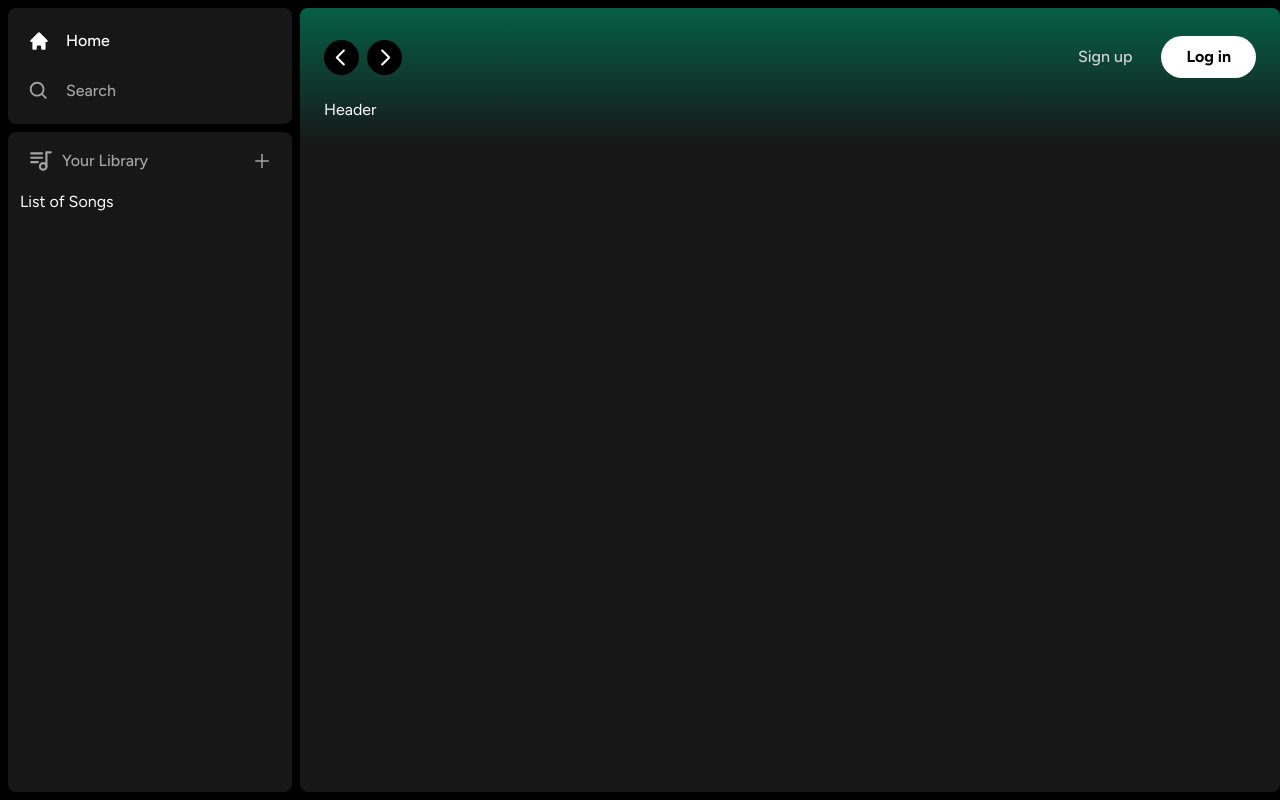
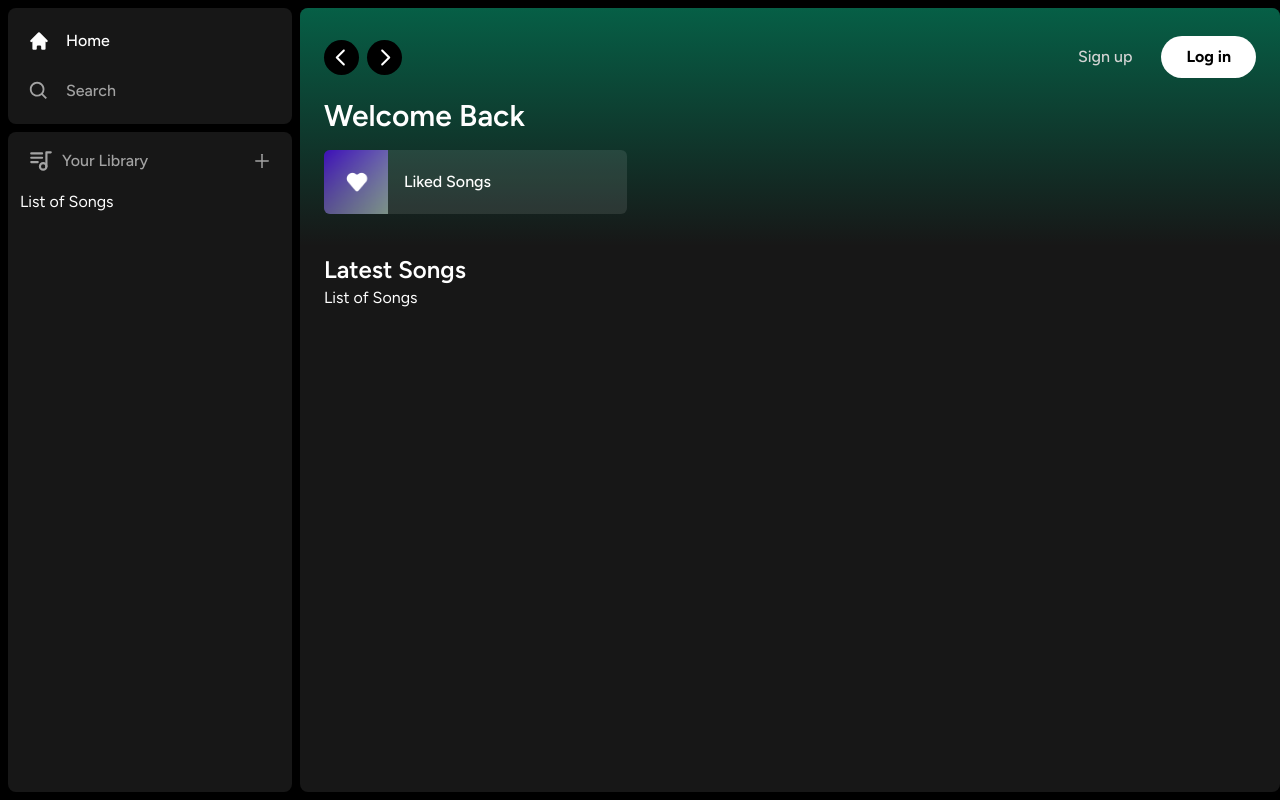
Before and after one commit to trainymonked/music-next, a Next.js app: page / in a window 1280 px wide. Built offline with nearby package versions, Linux system fonts and the light colour scheme.

Commit message:
Main Layout

```diff
--- a/app/(site)/page.tsx
+++ b/app/(site)/page.tsx
@@ -1,9 +1,23 @@
-import Header from '../../components/Header'
+import ListItem from '@/components/ListItem'
+import Header from '@/components/Header'
 
 export default function Home() {
-    return <div className='bg-neutral-900 rounded-lg h-full w-full overflow-hidden overflow-y-auto'>
-        <Header>
-            Header
-        </Header>
-    </div>
+    return (
+        <div className='bg-neutral-900 rounded-lg h-full w-full overflow-hidden overflow-y-auto'>
+            <Header>
+                <div className='mb-2'>
+                    <h1 className='text-white text-3xl font-semibold'>Welcome Back</h1>
+                    <div className='grid grid-cols-1 sm:grid-cols-2 xl:grid-cols-3 2xl:grid-cols-4 gap-3 mt-4'>
+                        <ListItem image='/images/liked.png' name='Liked Songs' href='liked' />
+                    </div>
+                </div>
+            </Header>
+            <div className='mt-2 mb-7 px-6'>
+                <div className='flex justify-between items-center'>
+                    <h1 className='text-white text-2xl font-semibold'>Latest Songs</h1>
+                </div>
+                <div>List of Songs</div>
+            </div>
+        </div>
+    )
 }
--- /dev/null
+++ b/components/ListItem.tsx
@@ -0,0 +1,71 @@
+'use client'
+
+import Image from 'next/image'
+import { useRouter } from 'next/navigation'
+import { FaPlay } from 'react-icons/fa'
+
+interface ListItemProps {
+    image: string
+    name: string
+    href: string
+}
+
+const ListItem: React.FC<ListItemProps> = ({ image, name, href }) => {
+    const router = useRouter()
+
+    const onClick = () => {
+        //
+        router.push(href)
+    }
+
+    return (
+        <button
+            onClick={onClick}
+            className='
+                relative
+                group
+                flex
+                items-center
+                rounded-md
+                overflow-hidden
+                gap-x-4
+                bg-neutral-100/10
+                hover:bg-neutral-100/20
+                transition
+                pr-4
+            '
+        >
+            <div
+                className='
+                    relative
+                    min-h-[64px]
+                    min-w-[64px]
+                '
+            >
+                <Image className='object-cover' fill src={image} alt='Image' />
+            </div>
+            <p className='font-medium truncate py-5'>{name}</p>
+            <div
+                className='
+                    absolute
+                    transition
+                    opacity-0
+                    rounded-full
+                    flex
+                    items-center
+                    justify-center
+                    bg-green-500
+                    p-4
+                    drop-shadow-md
+                    right-5
+                    group-hover:opacity-100
+                    hover:scale-110
+                '
+            >
+                <FaPlay className='text-black' />
+            </div>
+        </button>
+    )
+}
+
+export default ListItem
```
Also changed, not shown: public/images/liked.png (added).
